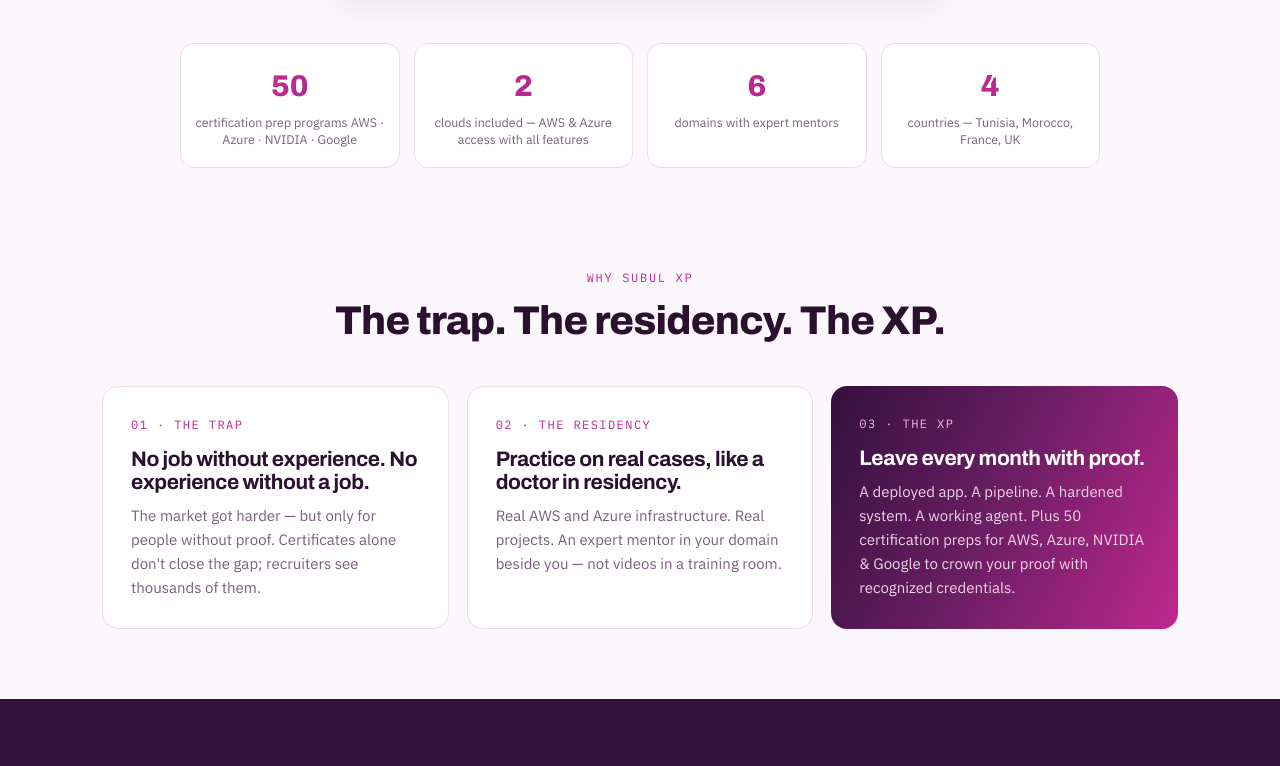
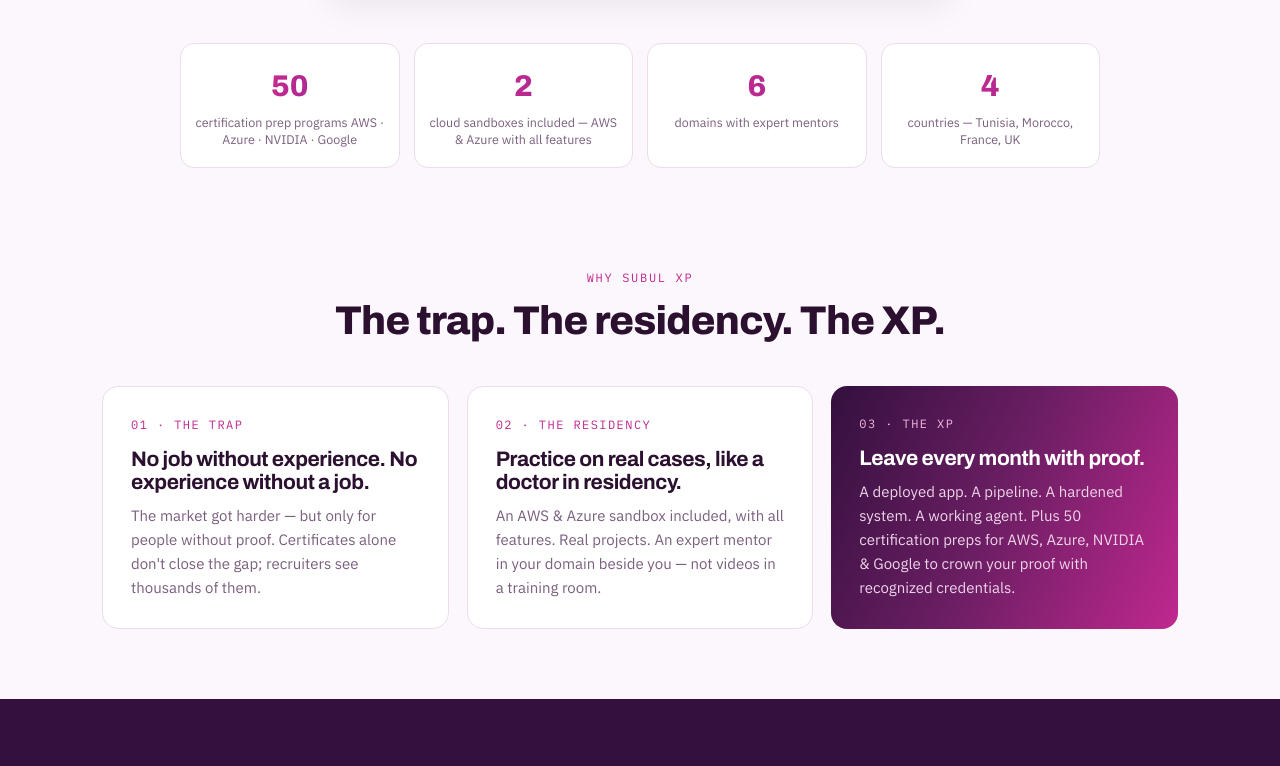
Before and after one commit to AbdelkhalekBakkari/subulxp, a plain HTML site: page index.html in a window 1280 px wide. Shown: the part 915-1681 px from the top of the page. Drawn offline with Linux system fonts and the light colour scheme.

Commit message:
Add AWS & Azure sandbox included

```diff
--- a/index.html
+++ b/index.html
@@ -177,7 +177,7 @@
     </div>
     <div class="stats">
       <div class="stat"><div class="n">50</div><div class="l" data-fr="préparations aux certifications AWS · Azure · NVIDIA · Google">certification prep programs AWS · Azure · NVIDIA · Google</div></div>
-      <div class="stat"><div class="n">2</div><div class="l" data-fr="clouds inclus — accès AWS &amp; Azure avec toutes les fonctionnalités">clouds included — AWS &amp; Azure access with all features</div></div>
+      <div class="stat"><div class="n">2</div><div class="l" data-fr="sandboxes cloud inclus — AWS &amp; Azure avec toutes les fonctionnalités">cloud sandboxes included — AWS &amp; Azure with all features</div></div>
       <div class="stat"><div class="n">6</div><div class="l" data-fr="domaines avec mentors experts">domains with expert mentors</div></div>
       <div class="stat"><div class="n">4</div><div class="l" data-fr="pays — Tunisie, Maroc, France, Royaume-Uni">countries — Tunisia, Morocco, France, UK</div></div>
     </div>
@@ -199,7 +199,7 @@
       <div class="beat">
         <div class="num" data-fr="02 · La résidence">02 · The residency</div>
         <h3 data-fr="Pratiquez sur de vrais cas, comme un médecin en résidence.">Practice on real cases, like a doctor in residency.</h3>
-        <p data-fr="De vraies infrastructures AWS et Azure. De vrais projets. Un mentor expert de votre domaine à vos côtés — pas des vidéos dans une salle de formation.">Real AWS and Azure infrastructure. Real projects. An expert mentor in your domain beside you — not videos in a training room.</p>
+        <p data-fr="Un sandbox AWS &amp; Azure inclus, avec toutes les fonctionnalités. De vrais projets. Un mentor expert de votre domaine à vos côtés — pas des vidéos dans une salle de formation.">An AWS &amp; Azure sandbox included, with all features. Real projects. An expert mentor in your domain beside you — not videos in a training room.</p>
       </div>
       <div class="beat hot">
         <div class="num" data-fr="03 · L'XP">03 · The XP</div>
@@ -256,7 +256,7 @@
       <div class="price"><div class="flag">🇫🇷</div><div class="m">France</div><div class="p">199 €</div><div class="per" data-fr="par mois">per month</div></div>
       <div class="price"><div class="flag">🇬🇧</div><div class="m" data-fr="Royaume-Uni">United Kingdom</div><div class="p">£199</div><div class="per" data-fr="par mois">per month</div></div>
     </div>
-    <p class="included" data-fr="Chaque résidence comprend : accès complet AWS &amp; Azure (toutes les fonctionnalités) · 50 préparations aux certifications AWS, Azure, NVIDIA &amp; Google · un mentor expert de votre domaine · de vrais projets &amp; un portfolio · une communauté de résidents · annulation ou pause à tout moment.">Every residency includes: full AWS &amp; Azure access (all features) · 50 certification prep programs for AWS, Azure, NVIDIA &amp; Google · expert mentor in your domain · real projects &amp; portfolio · community of residents · cancel or pause anytime.</p>
+    <p class="included" data-fr="Chaque résidence comprend : sandbox AWS &amp; Azure inclus (accès complet, toutes les fonctionnalités) · 50 préparations aux certifications AWS, Azure, NVIDIA &amp; Google · un mentor expert de votre domaine · de vrais projets &amp; un portfolio · une communauté de résidents · annulation ou pause à tout moment.">Every residency includes: AWS &amp; Azure sandbox included (full access, all features) · 50 certification prep programs for AWS, Azure, NVIDIA &amp; Google · expert mentor in your domain · real projects &amp; portfolio · community of residents · cancel or pause anytime.</p>
     <div style="text-align:center;margin-top:28px">
       <button type="button" class="btn btn-primary js-open-modal" data-fr="Réserver mon appel découverte">Book my fit call</button>
     </div>
```
